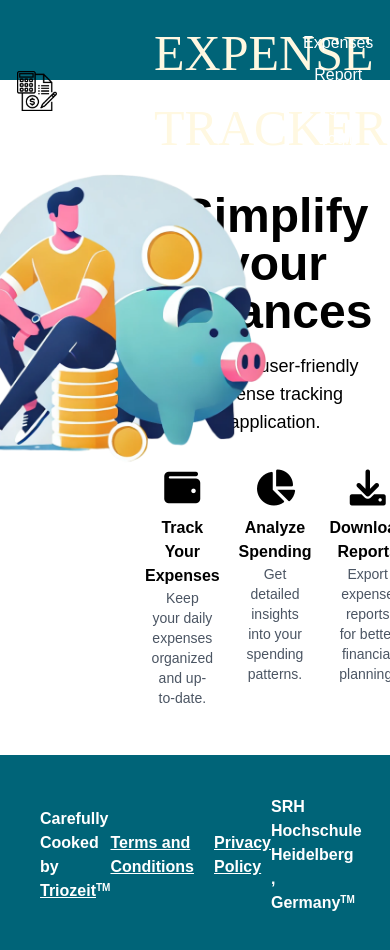
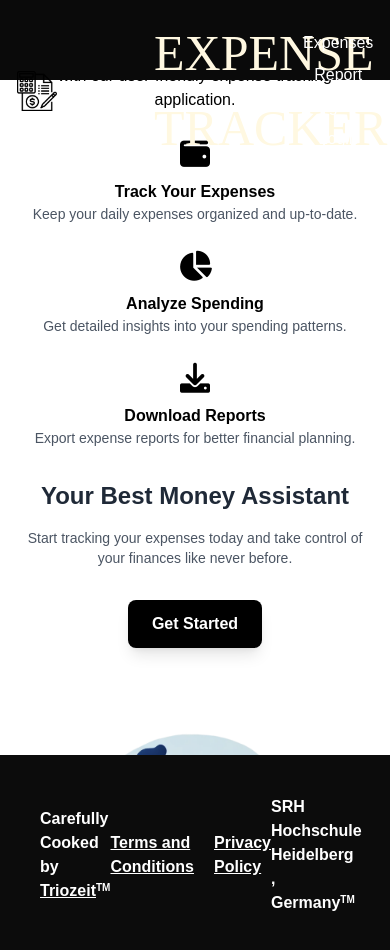
Before and after one commit to Study-Program-Applied-Computer-Science/udi-triozeit, a Vue app: page / in a window 390 px wide. Shown: the top 950 px of the page. Built offline with nearby package versions, Linux system fonts and the light colour scheme; data requests are answered from the project's data file; what vue-loading-overlay would draw is missing.

Commit message:
responsive dashboard

```diff
--- a/db.json
+++ b/db.json
@@ -38,7 +38,7 @@
       "email": "yathish@gmail.com",
       "password": "$2a$10$7olotOlIe57fh3RP1GvZTeHWPhWTe551Z8v6pRLqRqhuqYbPHYq6q",
       "id": 6,
-      "lastLogin": "12/19/2024, 11:05:17 PM"
+      "lastLogin": "12/19/2024, 11:26:42 PM"
     },
     {
       "username": "MAnu",
--- a/src/components/nav/Footer.vue
+++ b/src/components/nav/Footer.vue
@@ -24,7 +24,7 @@ export default {
 
 <style scoped>
 .footer {
-    background-color: #006478;
+    background-color: #0c0c0c;
     display: flex;
     flex-direction: row;
     justify-content: space-between;
--- a/src/components/nav/Header.vue
+++ b/src/components/nav/Header.vue
@@ -67,7 +67,7 @@ export default {
   align-items: center;
   padding: 02rem;
   height: 5rem;
-  background-color: #006478;
+  background-color: #0a0a0a;
   color: #FFF8E1;
   position: sticky;
   top: 0;
--- a/src/components/pages/Dashboard.vue
+++ b/src/components/pages/Dashboard.vue
@@ -1,36 +1,41 @@
 <template>
-    <div class="flex flex-col items-center justify-center h-screen bg-white text-black relative">
-      <div class="absolute top-28 left-40">
-        <h1 class="text-5xl font-bold mb-4 text-center">Simplify your finances</h1>
-        <p class="text-lg mb-8 text-center">
+  <div class="flex items-center justify-center h-screen bg-white text-black px-4 lg:px-20">
+
+    <div class="grid grid-cols-1 lg:grid-cols-2 gap-6 items-center w-full text-center lg:text-left">
+
+      <div>
+        <h1 class="text-3xl md:text-4xl lg:text-5xl font-bold mb-4">Simplify your finances</h1>
+        <p class="text-base md:text-lg mb-6">
           with our user-friendly expense tracking application.
         </p>
-        <div class="grid grid-cols-3 gap-12 mb-12">
+        <div class="grid grid-cols-1 sm:grid-cols-3 gap-6 mb-8">
           <div class="flex flex-col items-center">
-            <i class="fas fa-wallet text-4xl mb-2 text-black"></i>
+            <i class="fas fa-wallet text-3xl md:text-4xl mb-2 text-black"></i>
             <p class="font-semibold">Track Your Expenses</p>
-            <span class="text-sm text-gray-600 text-center">
+            <span class="text-sm md:text-base text-gray-600 text-center">
               Keep your daily expenses organized and up-to-date.
             </span>
           </div>
           <div class="flex flex-col items-center">
-            <i class="fas fa-chart-pie text-4xl mb-2 text-black"></i>
+            <i class="fas fa-chart-pie text-3xl md:text-4xl mb-2 text-black"></i>
             <p class="font-semibold">Analyze Spending</p>
-            <span class="text-sm text-gray-600 text-center">
+            <span class="text-sm md:text-base text-gray-600 text-center">
               Get detailed insights into your spending patterns.
             </span>
           </div>
           <div class="flex flex-col items-center">
-            <i class="fas fa-download text-4xl mb-2 text-black"></i>
+            <i class="fas fa-download text-3xl md:text-4xl mb-2 text-black"></i>
             <p class="font-semibold">Download Reports</p>
-            <span class="text-sm text-gray-600 text-center">
+            <span class="text-sm md:text-base text-gray-600 text-center">
               Export expense reports for better financial planning.
             </span>
           </div>
         </div>
-        <div class="text-center">
-          <h2 class="text-4xl font-bold text-gray-800 mb-4">Your Best Money Assistant</h2>
-          <p class="text-lg text-gray-600 mb-8">
+
+
+        <div class="flex flex-col items-center mt-6">
+          <h2 class="text-2xl md:text-3xl lg:text-4xl font-bold text-gray-800 mb-4 text-center">Your Best Money Assistant</h2>
+          <p class="text-sm md:text-lg text-gray-600 mb-8 text-center">
             Start tracking your expenses today and take control of your finances like never before.
           </p>
           <router-link
@@ -42,15 +47,18 @@
         </div>
       </div>
 
-      <!-- Background Image -->
+
+      <div class="flex justify-center lg:justify-end">
         <img
           src="@/assets/hero.png"
           alt="Hero Illustration"
-        class="absolute bottom-10 right-20 max-w-sm md:max-w-md lg:max-w-lg"
-        style="transform: translateY(-400px);"
+          class="max-w-xs sm:max-w-sm md:max-w-md lg:max-w-lg object-contain"
         />
       </div>
+    </div>
+  </div>
 </template>
+
 
   <script>
   export default {
@@ -62,19 +70,29 @@
   </script>
 
   <style scoped>
-  button {
-    transition: all 0.3s ease;
-  }
-  button:hover {
-    box-shadow: 0 4px 10px rgba(0, 0, 0, 0.2);
+  body,
+  html {
+    margin: 0;
+    padding: 0;
+    height: 100%;
   }
 
   img {
-    z-index: 1; /* Ensures the image stays behind the text */
+    object-fit: contain;
   }
 
   h1,
   p {
-    text-align: center; /* Aligns text content to the center */
+    text-align: center;
+  }
+
+  .flex {
+    display: flex;
+    justify-content: center;
+    align-items: center;
+  }
+
+  .mt-6 {
+    margin-top: 1.5rem;
   }
   </style>
--- a/src/components/pages/Report.vue
+++ b/src/components/pages/Report.vue
@@ -38,7 +38,7 @@
 
     <div class="flex justify-center mt-6">
       <button @click="downloadFile"
-        class="bg-green-500 hover:bg-green-600 text-white font-bold py-3 px-8 text-lg rounded-lg shadow-md transition duration-300">
+        class="bg-black  hover:bg-green-600 text-white font-bold py-3 px-8 text-lg rounded-lg shadow-md transition duration-300">
         Download the Report
       </button>
     </div>
--- a/src/components/pages/UserExpenses.vue
+++ b/src/components/pages/UserExpenses.vue
@@ -49,10 +49,16 @@
               </select>
             </div>
 
-            <button @click="openModal()" :disabled="addButtonLimit === 0"
-              :class="{ 'bg-green-500 hover:bg-green-600': addButtonLimit !== 0, 'bg-gray-500 cursor-not-allowed': addButtonLimit === 0 }"
+            <button
+              @click="openModal()"
+              :disabled="addButtonLimit === 0"
+              :class="{
+                'bg-black hover:bg-gray-800': addButtonLimit !== 0,
+                'bg-gray-500 cursor-not-allowed': addButtonLimit === 0
+              }"
               class="text-white font-bold py-2 px-6 rounded-md shadow transition duration-300 whitespace-nowrap"
-              style="height: 40px;">
+              style="height: 40px;"
+            >
               Add Expense
             </button>
           </div>
```
Also changed, not shown: src/assets/loginimage.png (added). Lines whose indentation alone changed are shown as unchanged.
